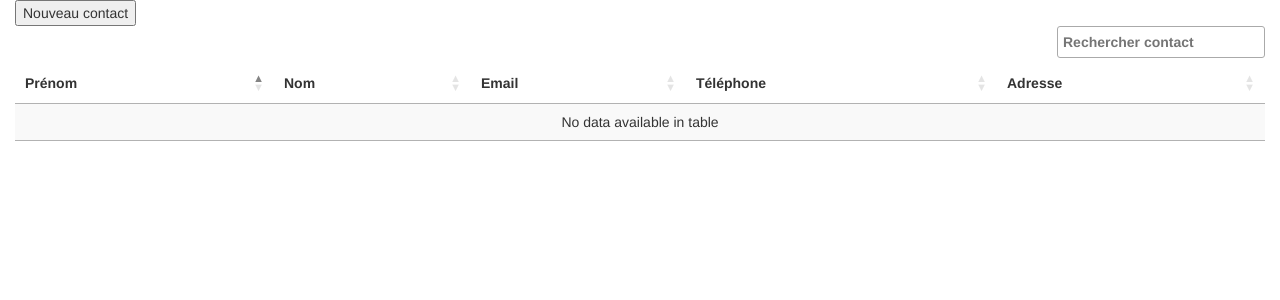
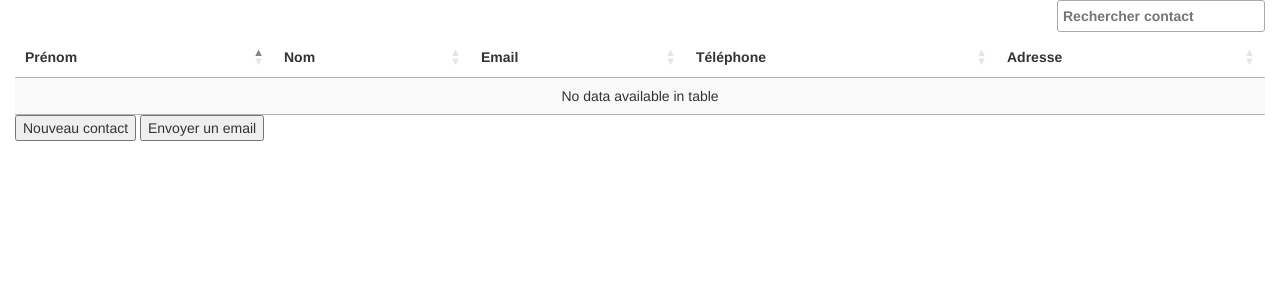
Before and after one commit to lesglaneurs/lesglaneurs, a Django app: page /local/presentation/contacts in a window 1280 px wide. Shown: the top 300 px of the page. Run offline with Django 3.2, Linux system fonts and the light colour scheme; data that the repository does not hold is empty; parts of the project's set-up code (start-up, migrations or seed data) failed here and were passed over; some libraries are stand-ins or nearby versions.

Commit message:
Move "Envoyer email" in contact page and lower "Ajouter contact" in buttom of page

```diff
--- a/presentation/templates/presentation/contact.html
+++ b/presentation/templates/presentation/contact.html
@@ -21,7 +21,7 @@
     <script type="text/javascript" charset="utf8" src="//cdn.datatables.net/1.10.12/js/jquery.dataTables.js"></script>
 
     <style>
-      label, input { display:block; }
+      label, input { distyle="display:inline"splay:block; }
       input.text { margin-bottom:12px; width:95%; padding: .4em; }
       fieldset { padding:0; border:0; margin-top:25px; }
       h1 { font-size: 1.2em; margin: .6em 0; }
@@ -36,12 +36,6 @@
   <body>
     <div class="container">
       <div >
-	<form action="/local/presentation/contact_add" method="post">
-	  {% csrf_token %}
-	  {{ form }} {{ form_address }}
-	  <input type="submit" value="Nouveau contact" />
-	</form>
-
 	<table id="users" class="display">
 	  <thead>
             <tr>
@@ -65,6 +59,16 @@
 	  </tbody>
 	</table>
       </div>
+      <div>
+	<form action="/local/presentation/contact_add" method="post" style="display:inline">
+	  {% csrf_token %}
+	  {{ form }} {{ form_address }}
+	  <input type="submit" value="Nouveau contact" style="display:inline"/>
+	</form>
+        <form style="display:inline">
+          <input type="submit" value="Envoyer un email" style="display:inline"/>
+        </form>
+      </div>
     </div>
 
   </body>
--- a/presentation/templates/presentation/wireframe.html
+++ b/presentation/templates/presentation/wireframe.html
@@ -34,10 +34,6 @@
 	<div class="embed-responsive" style="padding-bottom:150%">
 	  <iframe class="embed-responsive-item" src="{% static '../local/presentation/contacts'' %}"></iframe>
 	</div>
-
-	<div >
-          <button type="button" class="btn btn-default" data-dismiss="modal">Envoyer un email</button>
-	</div>
       </div>
 
 
```
